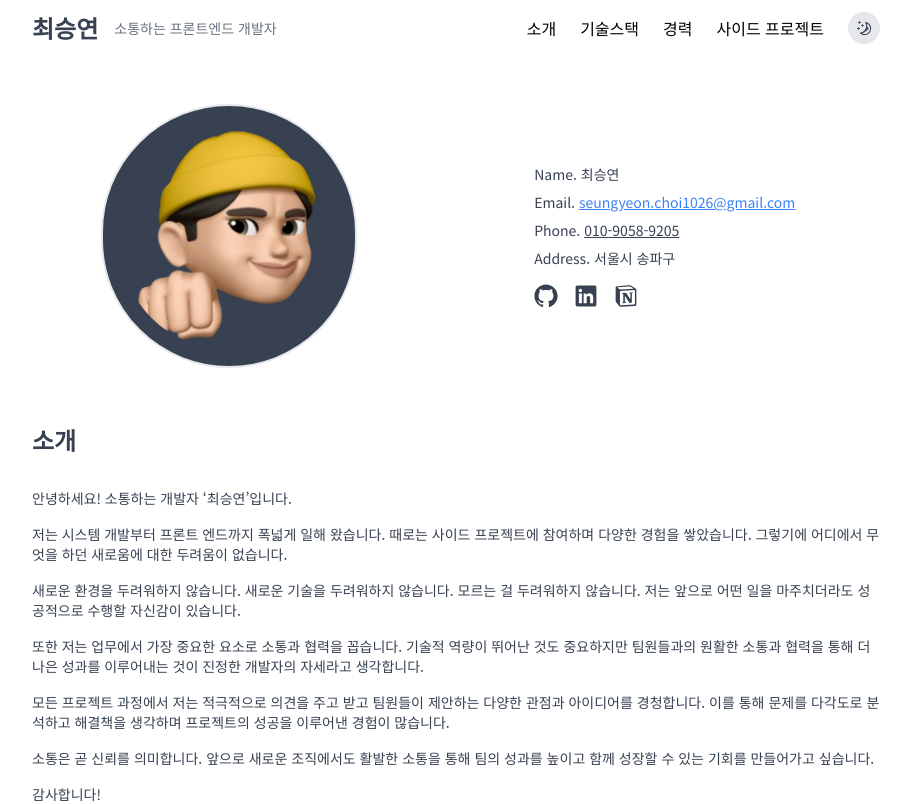
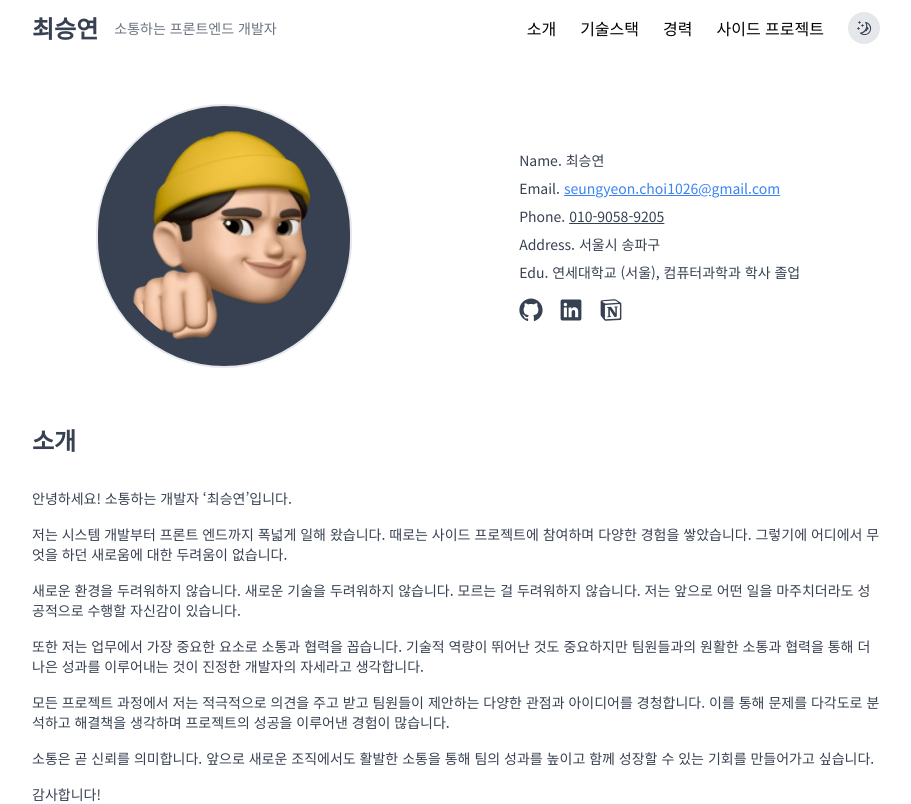
Before and after one commit to syouzen/my-portfolio, a Next.js app: page / in a window 1280 px wide. Shown: the top 804 px of the page, without its empty margins (184-1095 px from the left). Built offline with nearby package versions, Linux system fonts and the light colour scheme.

Commit message:
🌱 edu

```diff
--- a/src/app/_components/introduction.tsx
+++ b/src/app/_components/introduction.tsx
@@ -38,6 +38,7 @@ const Introduction = () => {
             </Link>
           </p>
           <p>Address. 서울시 송파구</p>
+          <p>Edu. 연세대학교 (서울), 컴퓨터과학과 학사 졸업</p>
           <div className="mt-2 flex gap-x-4">
             <Link
               href="https://github.com/syouzen"
```
